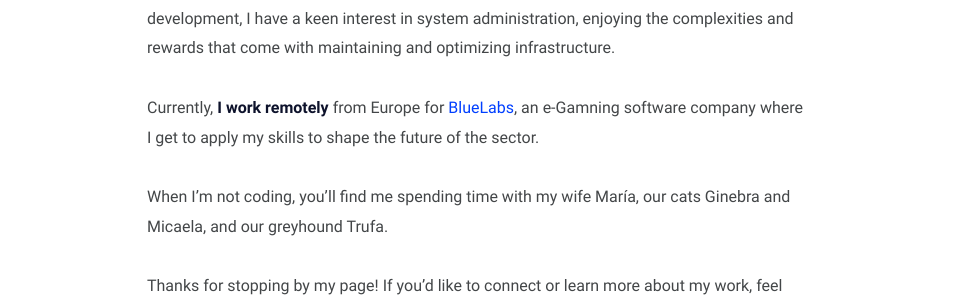
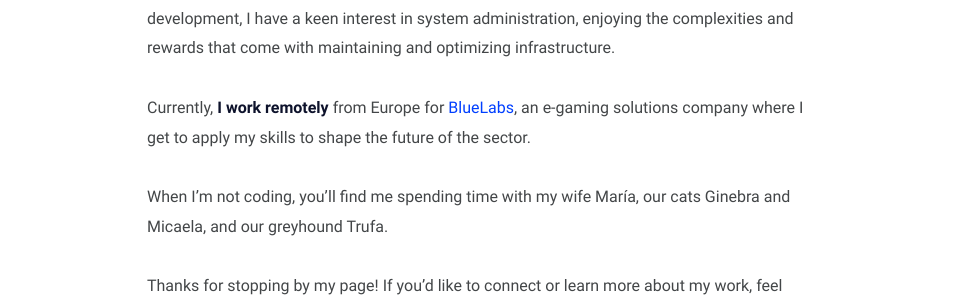
Before and after one commit to odarriba/odarriba.dev, a Jekyll site: the page built from about.md, in a window 1280 px wide. Shown: the part 683-980 px from the top of the page, without its empty margins (163-1116 px from the left). Built offline with Jekyll 4.4.1, drawn with Linux system fonts in a browser that asks for light colours; nearby versions of some CDN libraries.

Commit message:
Update about.md

```diff
--- a/about.md
+++ b/about.md
@@ -12,7 +12,7 @@ In addition to my professional work, I’ve created [ElixirJobs](https://www.eli
 
 My passion for technology and software engineering is what drives me every day. I love crafting **solutions that are efficient but also maintainable**. Alongside my work in software development, I have a keen interest in system administration, enjoying the complexities and rewards that come with maintaining and optimizing infrastructure.
 
-Currently, **I work remotely** from Europe for [BlueLabs](https://bluelabs.eu), an e-Gamning software company where I get to apply my skills to shape the future of the sector.
+Currently, **I work remotely** from Europe for [BlueLabs](https://bluelabs.eu), an e-gaming solutions company where I get to apply my skills to shape the future of the sector.
 
 When I'm not coding, you'll find me spending time with my wife María, our cats Ginebra and Micaela, and our greyhound Trufa.
 
```
